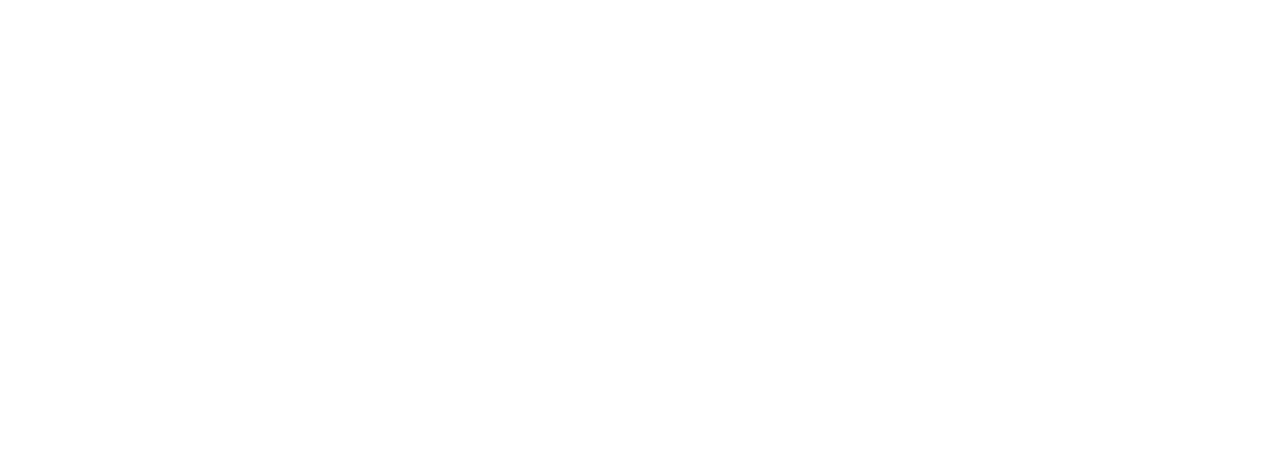
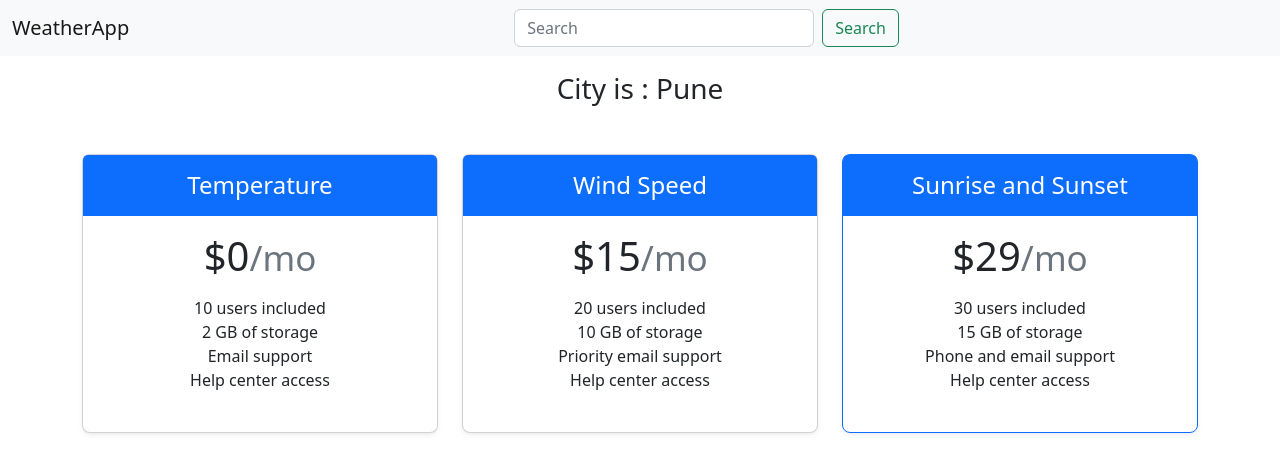
Before and after one commit to atharvamachave/Weather-App, a plain HTML site: page index.html in a window 1280 px wide. Drawn offline with nearby package versions, Linux system fonts and the light colour scheme.

Commit message:
card section

```diff
--- a/index.html
+++ b/index.html
@@ -1,9 +1,111 @@
 <!DOCTYPE html>
 <html lang="en">
   <head>
-    <meta charset="UTF-8" />
-    <meta name="viewport" content="width=device-width, initial-scale=1.0" />
+    <meta charset="utf-8" />
+    <meta name="viewport" content="width=device-width, initial-scale=1" />
     <title>WeatherApp</title>
+    <link
+      href="https://cdn.jsdelivr.net/npm/bootstrap@5.2.3/dist/css/bootstrap.min.css"
+      rel="stylesheet"
+      integrity="sha384-rbsA2VBKQhggwzxH7pPCaAqO46MgnOM80zW1RWuH61DGLwZJEdK2Kadq2F9CUG65"
+      crossorigin="anonymous"
+    />
+    <link rel="stylesheet" href="style.css" />
   </head>
-  <body></body>
+  <body>
+    <nav class="navbar navbar-expand-lg bg-light">
+      <div class="container-fluid">
+        <a class="navbar-brand" href="#">WeatherApp</a>
+        <button
+          class="navbar-toggler"
+          type="button"
+          data-bs-toggle="collapse"
+          data-bs-target="#navbarSupportedContent"
+          aria-controls="navbarSupportedContent"
+          aria-expanded="false"
+          aria-label="Toggle navigation"
+        >
+          <span class="navbar-toggler-icon"></span>
+        </button>
+        <div class="collapse navbar-collapse" id="navbarSupportedContent">
+          <form class="form-inline d-flex" role="search">
+            <input
+              class="form-control me-2"
+              type="search"
+              placeholder="Search"
+              aria-label="Search"
+            />
+            <button class="btn btn-outline-success" type="submit">
+              Search
+            </button>
+          </form>
+        </div>
+      </div>
+    </nav>
+    <h3 class="mt-3 text-center">City is : <span id="city">Pune</span></h3>
+    <div class="container mt-5">
+      <div class="row row-cols-1 row-cols-md-3 mb-3 text-center">
+        <div class="col">
+          <div class="card mb-4 rounded-3 shadow-sm">
+            <div class="card-header py-3 text-bg-primary border-primary">
+              <h4 class="my-0 fw-normal">Temperature</h4>
+            </div>
+            <div class="card-body">
+              <h1 class="card-title pricing-card-title">
+                $0<small class="text-muted fw-light">/mo</small>
+              </h1>
+              <ul class="list-unstyled mt-3 mb-4">
+                <li>10 users included</li>
+                <li>2 GB of storage</li>
+                <li>Email support</li>
+                <li>Help center access</li>
+              </ul>
+            </div>
+          </div>
+        </div>
+        <div class="col">
+          <div class="card mb-4 rounded-3 shadow-sm">
+            <div class="card-header py-3 text-bg-primary border-primary">
+              <h4 class="my-0 fw-normal">Wind Speed</h4>
+            </div>
+            <div class="card-body">
+              <h1 class="card-title pricing-card-title">
+                $15<small class="text-muted fw-light">/mo</small>
+              </h1>
+              <ul class="list-unstyled mt-3 mb-4">
+                <li>20 users included</li>
+                <li>10 GB of storage</li>
+                <li>Priority email support</li>
+                <li>Help center access</li>
+              </ul>
+            </div>
+          </div>
+        </div>
+        <div class="col">
+          <div class="card mb-4 rounded-3 shadow-sm border-primary">
+            <div class="card-header py-3 text-bg-primary border-primary">
+              <h4 class="my-0 fw-normal">Sunrise and Sunset</h4>
+            </div>
+            <div class="card-body">
+              <h1 class="card-title pricing-card-title">
+                $29<small class="text-muted fw-light">/mo</small>
+              </h1>
+              <ul class="list-unstyled mt-3 mb-4">
+                <li>30 users included</li>
+                <li>15 GB of storage</li>
+                <li>Phone and email support</li>
+                <li>Help center access</li>
+              </ul>
+            </div>
+          </div>
+        </div>
+      </div>
+    </div>
+    <script
+      src="https://cdn.jsdelivr.net/npm/bootstrap@5.2.3/dist/js/bootstrap.bundle.min.js"
+      integrity="sha384-kenU1KFdBIe4zVF0s0G1M5b4hcpxyD9F7jL+jjXkk+Q2h455rYXK/7HAuoJl+0I4"
+      crossorigin="anonymous"
+    ></script>
+    <script src="script.js"></script>
+  </body>
 </html>
--- a/style.css
+++ b/style.css
@@ -0,0 +1,11 @@
+.navbar .container-fluid {
+  justify-content: center;
+}
+.navbar .form-inline {
+  display: flex;
+  justify-content: center;
+  width: 100%;
+}
+.navbar .form-inline .form-control {
+  width: 300px;
+}
```
